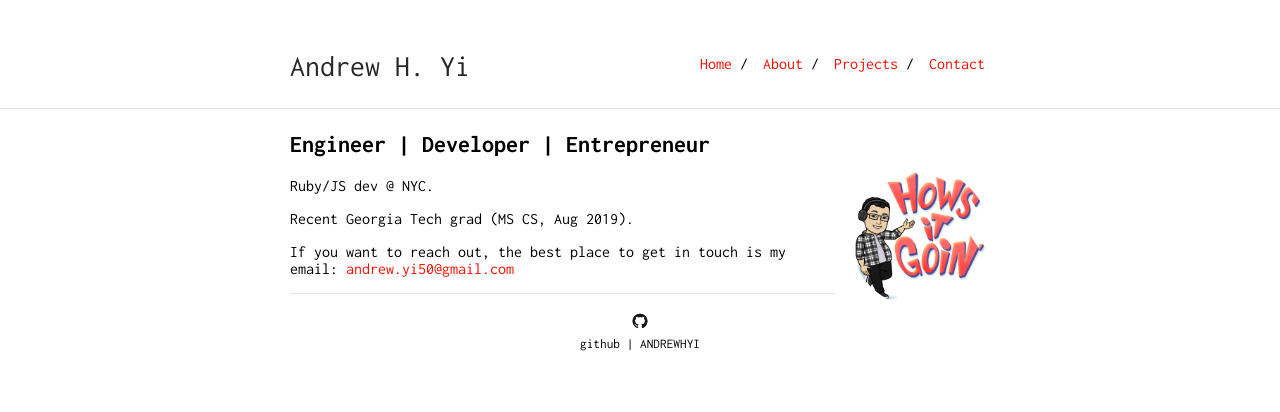
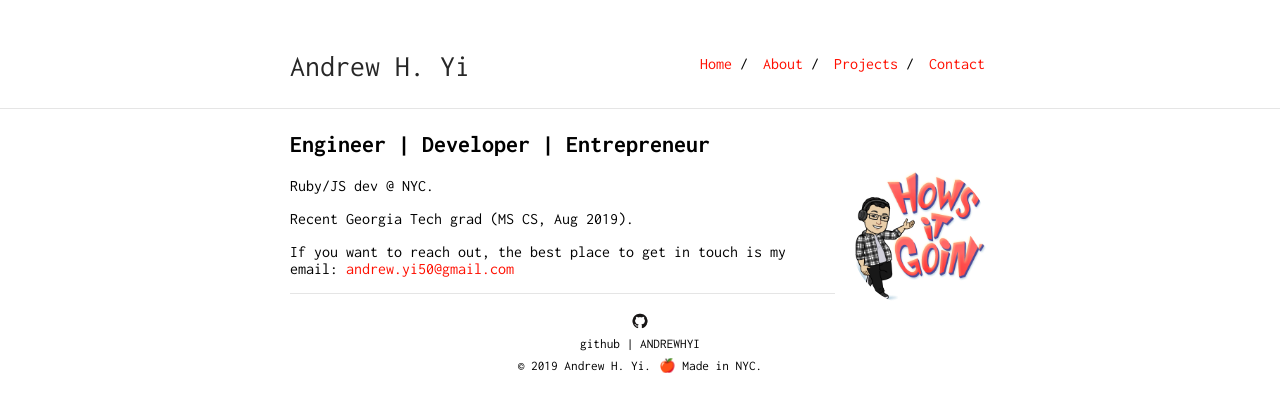
Before and after one commit to AndrewHYi/andrewhyi.github.io, a Jekyll site: the page built from index.md, in a window 1280 px wide. Shown: the top 412 px of the page. Built offline with Jekyll 4.4.1, drawn with Linux system fonts in a browser that asks for light colours.

Commit message:
redo footer with copyright info

```diff
--- a/_layouts/default.html
+++ b/_layouts/default.html
@@ -88,15 +88,21 @@
                 {{ content }}
                 {% if site.footer == true %}
                     <hr />
-                    <p style="text-align: center; margin-bottom: 10px">
+                    <p style="text-align: center; margin-bottom: 5px">
                         <a href="{{ site.footer_url }}" style="color: black; text-decoration: none">
                           <img class="medium-icon" src="./images/github-logo.png" />
                         </a>
                         <br>
                         <a href="{{ site.footer_url }}" style="color: black">
-                      <small>github | ANDREWHYI  </small>
+                          <small>github | ANDREWHYI </small>
                         </a>
+
+                        <div style="text-align: center; margin-bottom: 10px">
+                            <small>© 2019 Andrew H. Yi.</small>
+                            <small>🍎 Made in NYC.</small>
+                        </div>
                     </p>
+
                 {% endif %}
             </div>
     </div>
```
Lines whose indentation alone changed are shown as unchanged.
